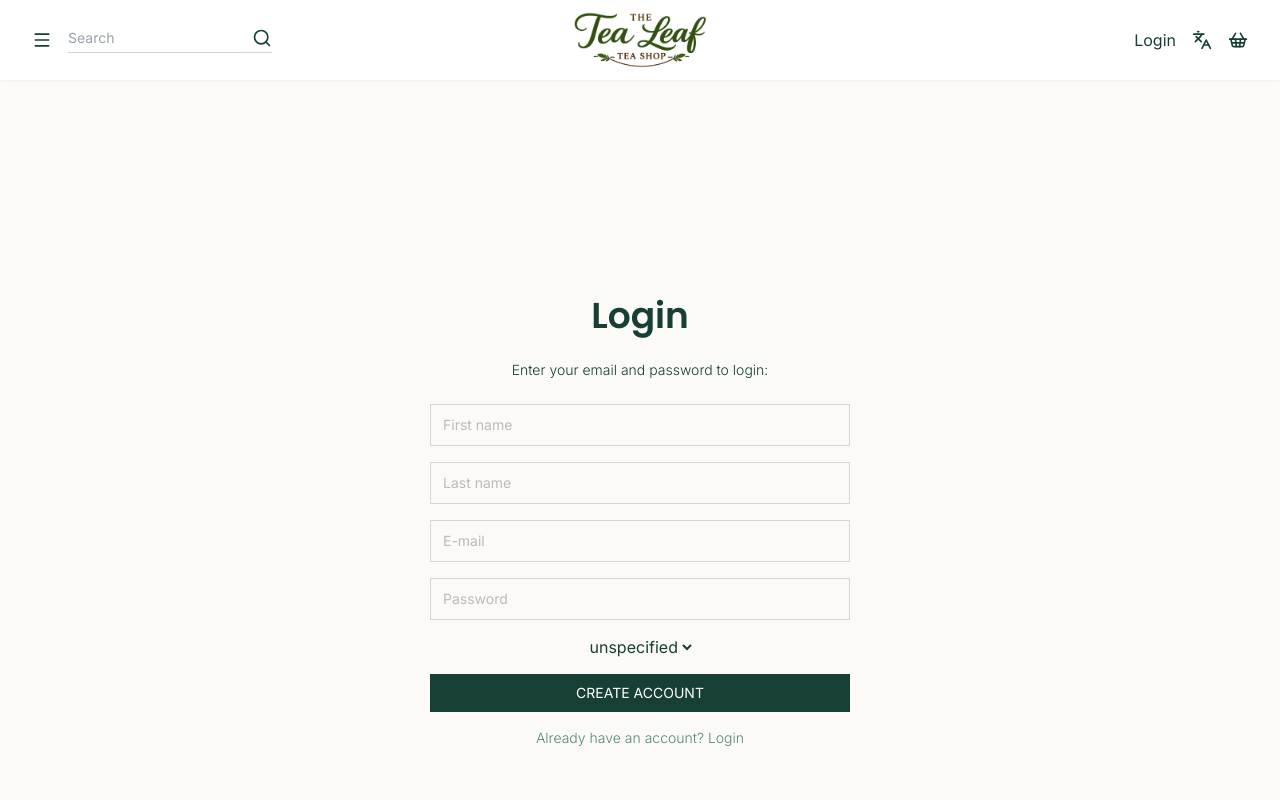
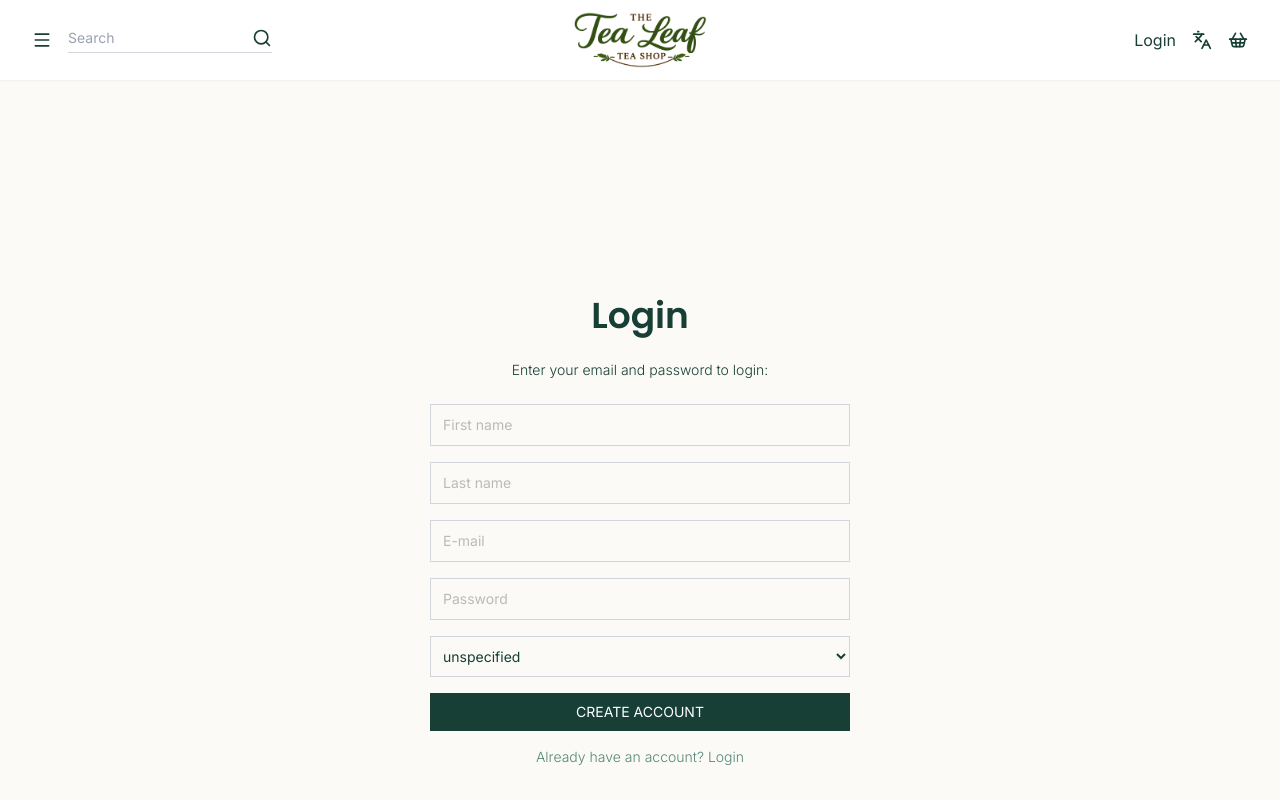
Before and after one commit to easazade/teashop, a React (Vite) app: page /signup in a window 1280 px wide. Shown: the top 800 px of the page. Built offline with nearby package versions, Linux system fonts and the light colour scheme.

Commit message:
Add border to Selector

```diff
--- a/src/components/Selector.tsx
+++ b/src/components/Selector.tsx
@@ -1,14 +1,24 @@
 import type { ComponentPropsWithoutRef } from 'react'
+import { cn } from '../utils/functions'
 
 type SelectorProps = ComponentPropsWithoutRef<'select'> & {
   selectedIndex: number
   options: Array<any>
   getName: (index: number) => string
+  minWidth?: number
 }
 
-export function Selector({ selectedIndex, options, getName, ...props }: SelectorProps) {
+export function Selector({ selectedIndex, options, getName, minWidth, ...props }: SelectorProps) {
   return (
-    <select {...props} value={selectedIndex}>
+    <select
+      {...props}
+      value={selectedIndex}
+      style={{ minWidth }}
+      className={cn(
+        'border px-2 py-2.5 text-sm transition-colors outline-none',
+        'focus:border-primary border-gray-300'
+      )}
+    >
       {options.map((_, index) => {
         return (
           <option key={index} value={index}>
--- a/src/pages/auth/SignUpPage.tsx
+++ b/src/pages/auth/SignUpPage.tsx
@@ -13,7 +13,7 @@ export default function SignUpPage() {
 
   const genderOptions = ['unspecified', 'male', 'female']
 
-  const [genderIndex, setGenderIndex] = useState(0)
+  const [genderIndex, setGenderIndex] = useState(-1)
 
   return (
     <PageLayout title="Login" className="gap-4 p-54">
@@ -48,6 +48,7 @@ export default function SignUpPage() {
       <Selector
         selectedIndex={genderIndex}
         options={genderOptions}
+        minWidth={420}
         getName={(genderIndex) => genderOptions[genderIndex]}
         onChange={(selectedIndex) => {
           const index = tryParseInt(selectedIndex.target.value)
```
